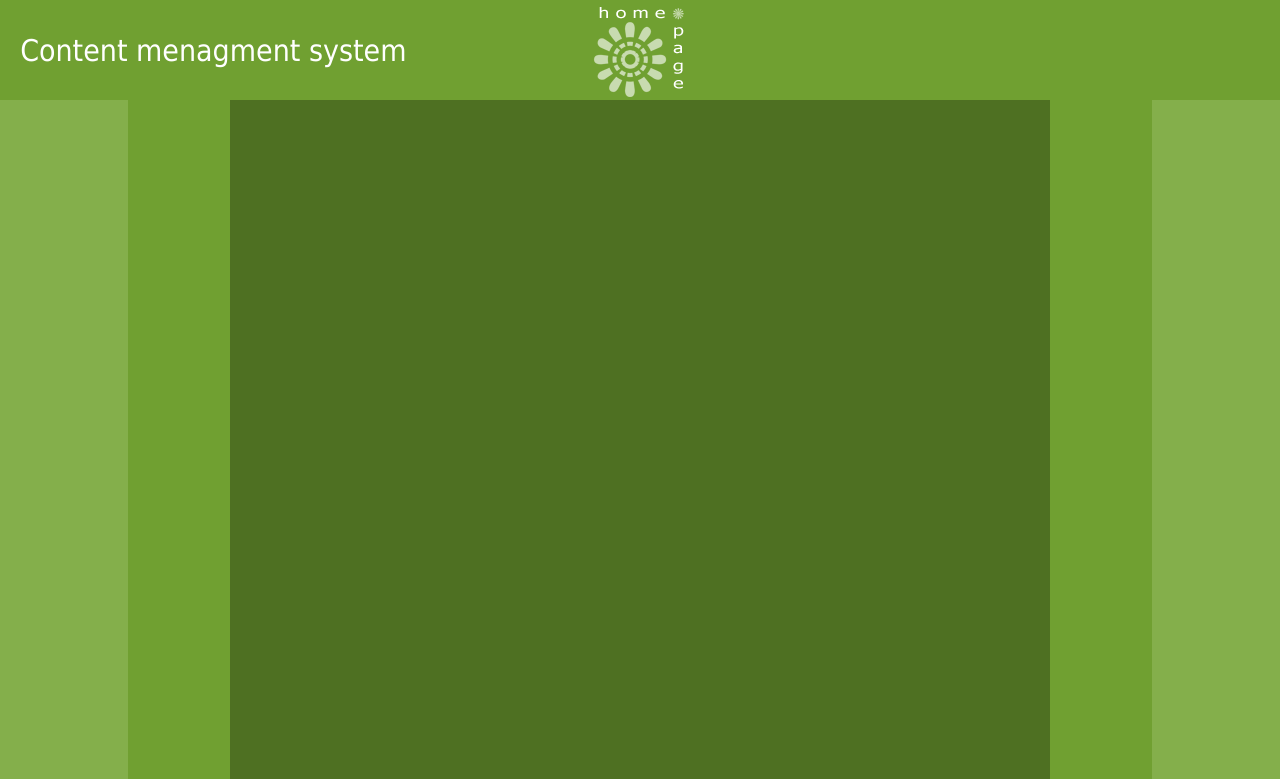
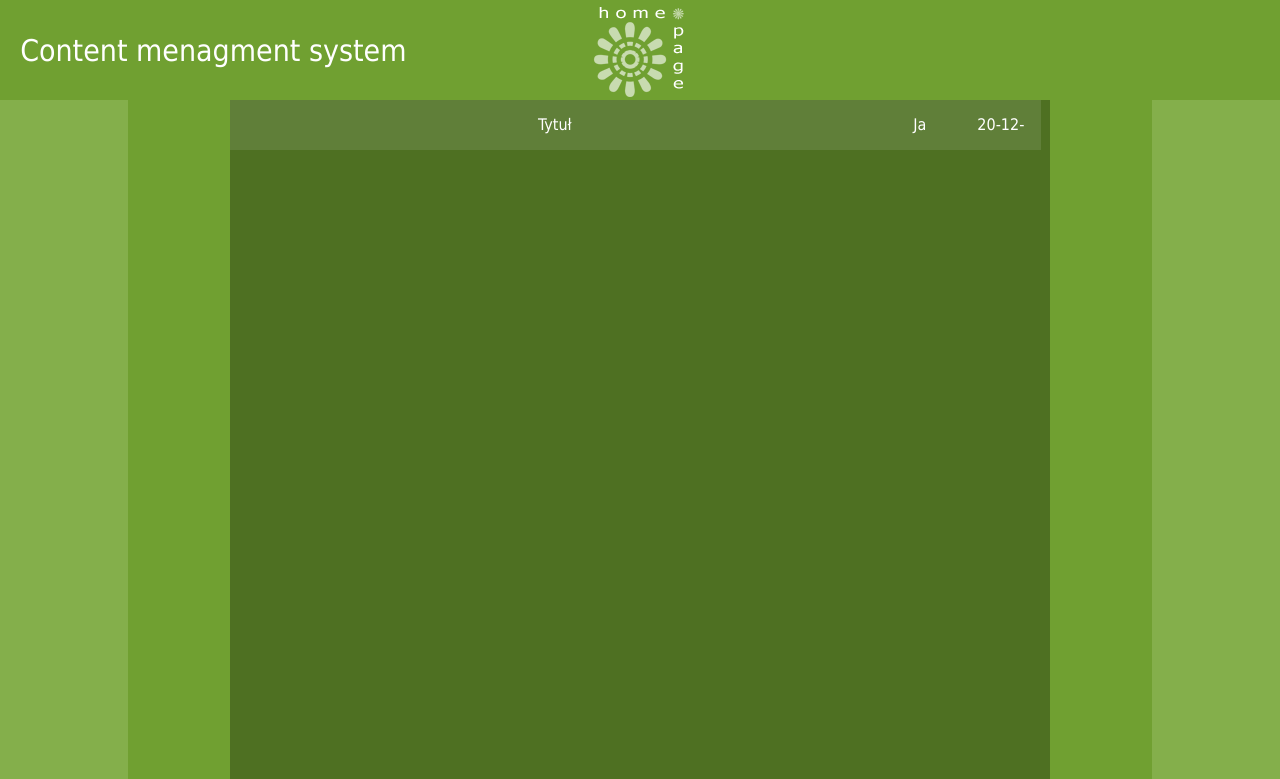
Before and after one commit to Czysty-las/Czysty-las-mark2, a PHP site: page /Views/News/NewsListView.php in a window 1280 px wide. Shown: the top 779 px of the page. Run offline with PHP 8.4, Linux system fonts and the light colour scheme; some libraries are stand-ins or nearby versions.

Commit message:
Dalsze prace nad Newsami.

```diff
--- a/public_html/Views/News/NewsListView.php
+++ b/public_html/Views/News/NewsListView.php
@@ -6,8 +6,21 @@
             <div class="newsList">
                 <div class="newsItem">
 
+                    <div class="titleBar">
+                        <div class="title">Tytuł</div><div class="author">Ja</div><div class="date">20-12-2014</div>
+                    </div>
+
+                    <div class="content">
+                        Lorem ipsum dolor sit amet, consectetur adipiscing elit. Sed eu malesuada dolor, nec fringilla ante. Donec pulvinar consectetur molestie. Vestibulum a justo a lorem tempor feugiat. Nullam neque tellus, molestie sit amet nunc vel, cursus scelerisque massa. Nam in nulla quis libero rutrum imperdiet. Duis leo augue, fermentum vel pulvinar vel, aliquam id sapien. Nullam dignissim condimentum aliquet. Nullam ante urna, facilisis et lorem vel, tristique iaculis justo. Vestibulum quis tempor eros, at blandit purus. Vivamus vehicula tellus diam, id maximus lacus vestibulum non. Suspendisse facilisis ornare odio vitae porta. Sed sed velit vel justo ultrices tincidunt sed et magna. Fusce ut ultrices arcu. Cras eu sem in velit vestibulum hendrerit eget porta elit. Vivamus lacus dui, dapibus ut iaculis vel, laoreet ut erat.
+                    </div>
+
+                    <div class="editBar">
+                        <a href="index.php?action=edit_news&user=">Edytuj</a><a href="index.php?action=deleate_news&user=">Usuń</a>
+                    </div>
                 </div>
+
             </div>
         </div>
-    </body>
+    </div>
+</body>
 </html>
--- a/public_html/Views/Styles/CMSstyle.css
+++ b/public_html/Views/Styles/CMSstyle.css
@@ -526,9 +526,77 @@ a:hover
 
 .newsItem
 {
+    width: 99%;
+    height: 50px;
+    overflow: hidden;
 
+    background-color: rgba(255, 255, 255, 0.1);
 }
 
+.newsItem:hover
+{
+    overflow: visible;
+    height: auto;
+}
+
+/*<editor-fold desc="Belka tytułowa" defaultstate="collapsed">*/
+
+.newsItem .titleBar
+{
+    width: 100%;
+    height: 50px;
+
+    line-height: 50px;
+}
+
+.newsItem .titleBar .title
+{
+    width: 80%;
+    padding: 0;
+    height: 100%;
+    float: left;
+
+    text-align: center;
+}
+
+.newsItem .author, .date
+{
+    width: 10%;
+    height: 100%;
+    float: left;
+
+    text-align: center;
+}
+/*</editor-fold>*/
+
+.newsItem .content
+{
+    width: 100%;
+}
+
+/*<editor-fold desc="Belka edycyjna" defaultstate="collapsed">*/
+
+.newsItem .editBar
+{
+    width: 100%;
+    height: 50px;
+    padding: 10px 0px;
+
+    line-height: 50px;
+}
+
+.newsItem .editBar a
+{
+    width: 50%;
+    height: 100%;
+    display: block;
+    border: none;
+    float: left;
+
+    text-align: center;
+}
+
+/*</editor-fold>*/
 
 /*</editor-fold>*/
 
```
Also changed, not shown: public_html/Resources/Tables/users.sql (added, +53 -0 lines).
